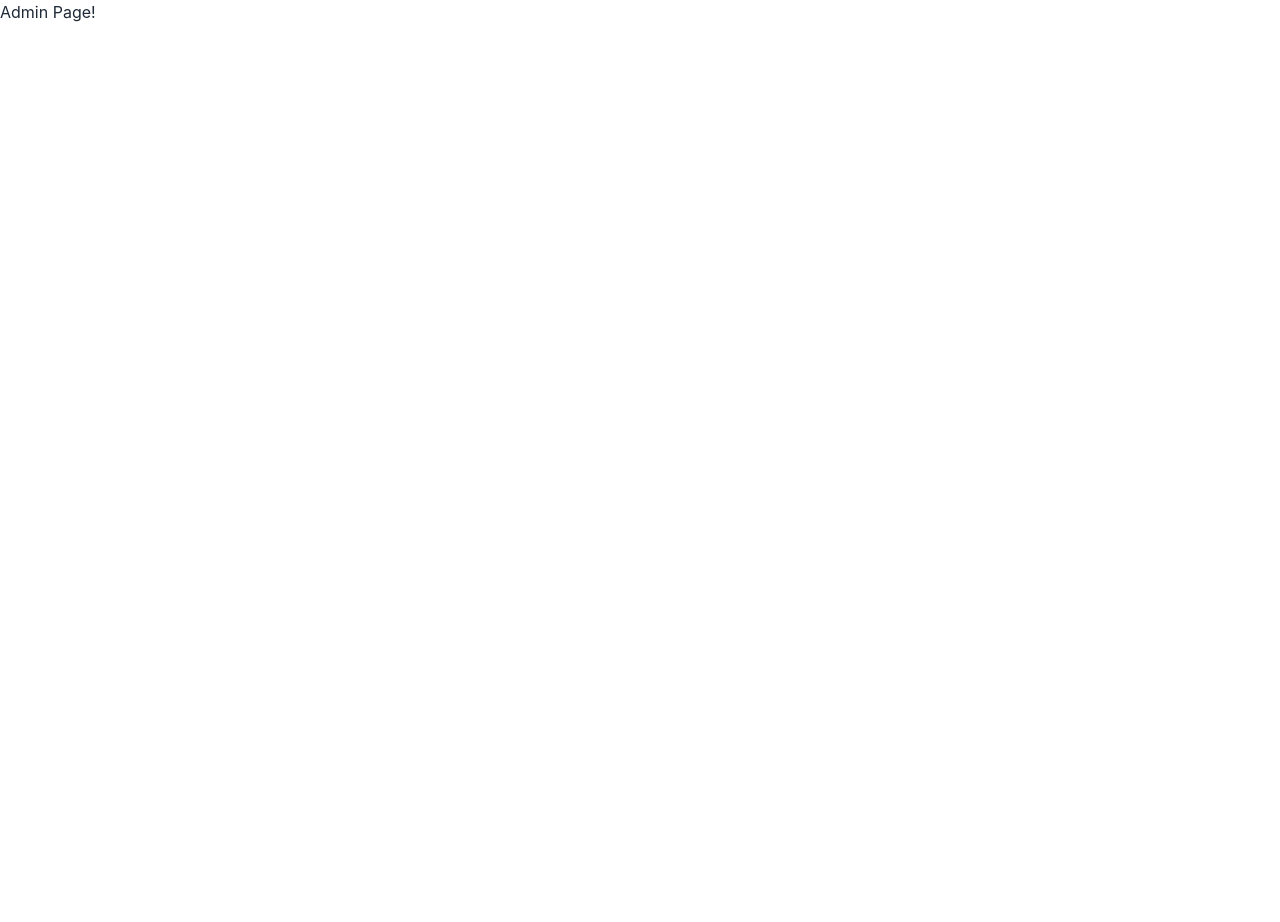
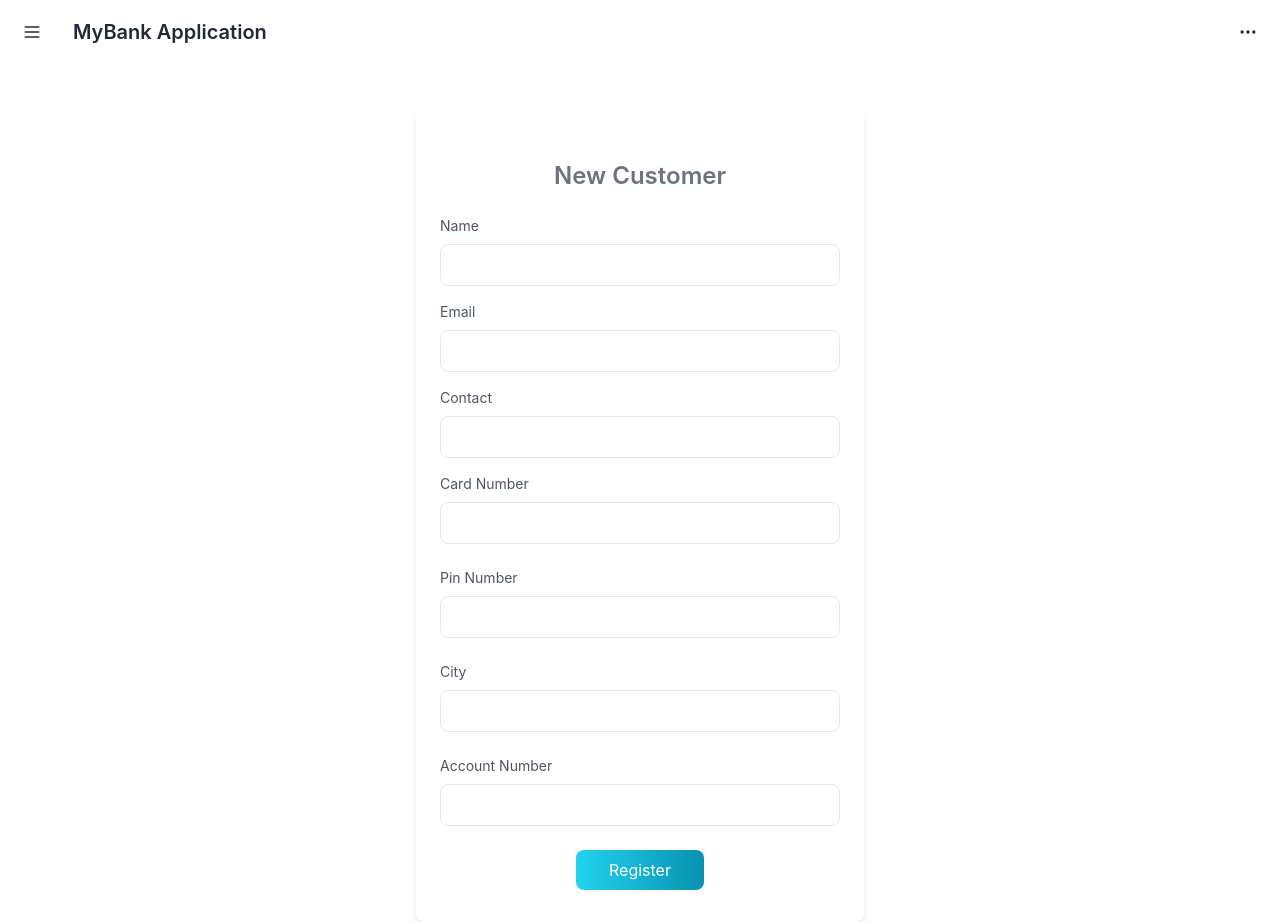
Before and after one commit to ParthPant/MyBank, a React (Create React App) app in the folder my-bank/: page /admin in a window 1280 px wide. Before the commit the page ends 800 px from the top, so only its background shows below. Built offline with nearby package versions, Linux system fonts and the light colour scheme.

Commit message:
customer register

```diff
--- a/my-bank/src/Pages/Admin.js
+++ b/my-bank/src/Pages/Admin.js
@@ -1,10 +1,51 @@
 import React from 'react';
+import Navbar from '../Components/Navbar';
 
 function Admin(){
     return (
-        <div>
-            Admin Page!
-        </div>
+            <>
+            <Navbar/>
+            <div class="mt-10" >
+                <div class="min-h-screen flex items-center justify-center">
+                    <div class="max-w-md w-full p-6 bg-white rounded-lg shadow-lg">
+
+                        <h1 class="text-2xl font-semibold text-center text-gray-500 mt-8 mb-6">New Customer</h1>
+                            <form>
+
+                                <div class="mb-4">
+                                    <label for="apellido" class="block mb-2 text-sm text-gray-600">Name</label>
+                                    <input type="text" id="apellido" name="apellido" class="w-full px-4 py-2 border rounded-lg focus:outline-none focus:ring-2 focus:ring-cyan-500" required/>
+                                </div>
+                                <div class="mb-4">
+                                    <label for="email" class="block mb-2 text-sm text-gray-600">Email</label>
+                                    <input type="email" id="email" name="email" class="w-full px-4 py-2 border rounded-lg focus:outline-none focus:ring-2 focus:ring-cyan-500" required/>
+                                </div>
+                                <div class="mb-4">
+                                    <label for="password" class="block mb-2 text-sm text-gray-600">Contact</label>
+                                    <input type="password" id="password" name="password" class="w-full px-4 py-2 border rounded-lg focus:outline-none focus:ring-2 focus:ring-cyan-500" required/>
+                                </div>
+                                <div class="mb-6">
+                                    <label for="confirmPassword" class="block mb-2 text-sm text-gray-600">Card Number</label>
+                                    <input type="password" id="confirmPassword" name="confirmPassword" class="w-full px-4 py-2 border rounded-lg focus:outline-none focus:ring-2 focus:ring-cyan-500" required/>
+                                </div>
+                                <div class="mb-6">
+                                    <label for="confirmPassword" class="block mb-2 text-sm text-gray-600">Pin Number</label>
+                                    <input type="password" id="confirmPassword" name="confirmPassword" class="w-full px-4 py-2 border rounded-lg focus:outline-none focus:ring-2 focus:ring-cyan-500" required/>
+                                </div>
+                                <div class="mb-6">
+                                    <label for="confirmPassword" class="block mb-2 text-sm text-gray-600">City</label>
+                                    <input type="password" id="confirmPassword" name="confirmPassword" class="w-full px-4 py-2 border rounded-lg focus:outline-none focus:ring-2 focus:ring-cyan-500" required/>
+                                </div>
+                                <div class="mb-6">
+                                    <label for="confirmPassword" class="block mb-2 text-sm text-gray-600">Account Number</label>
+                                    <input type="password" id="confirmPassword" name="confirmPassword" class="w-full px-4 py-2 border rounded-lg focus:outline-none focus:ring-2 focus:ring-cyan-500" required/>
+                                </div>
+                                <button type="submit" class="w-32 bg-gradient-to-r from-cyan-400 to-cyan-600 text-white py-2 rounded-lg mx-auto block focus:outline-none focus:ring-2 focus:ring-offset-2 focus:ring-cyan-500 mb-2">Register</button>
+                            </form>
+                        </div>
+                    </div>
+                </div>
+                </>
     );
 }
 
```
